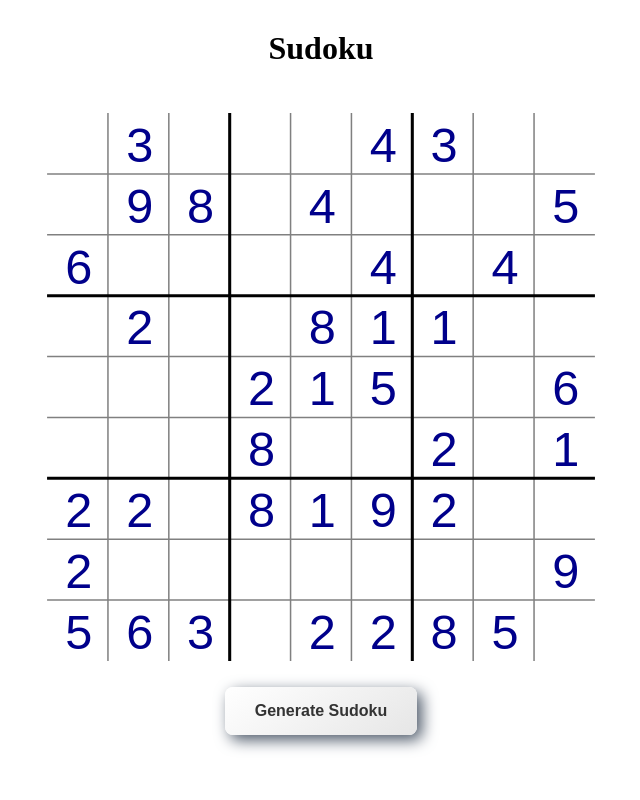
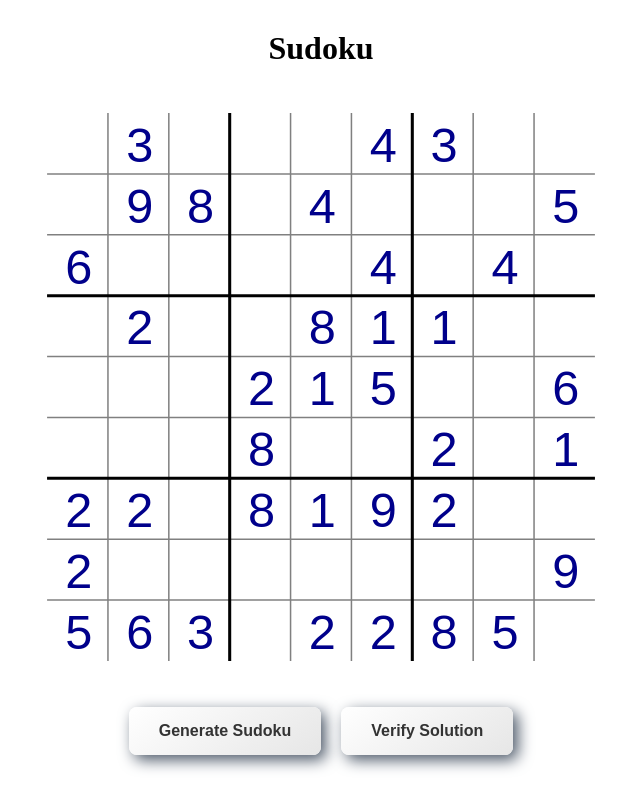
Before and after one commit to PhilippSchoen/sudoku-generator, an Angular app: page / in a window 1280 px wide. Shown: the whole page, without its empty margins (319-959 px from the left). Built offline with nearby package versions, Linux system fonts and the light colour scheme.

Commit message:
Added button for verifying solution

```diff
--- a/src/app/app.component.html
+++ b/src/app/app.component.html
@@ -28,7 +28,12 @@
     <!--  Highlighted Cell-->
     <rect *ngIf="markedCell" [attr.x]="markedCell.x * 10" [attr.y]="markedCell.y * 10" width="10" height="10" fill="rgba(0, 0, 0, 0)" stroke="turquoise" stroke-width="0.5" style="cursor: pointer" (click)="markedCell = undefined"></rect>
   </svg>
-  <div class="content">
-    <button class="modern-button" (click)="generateSudoku()">Generate Sudoku</button>
+  <div class="button-section">
+    <div >
+      <button class="modern-button" (click)="generateSudoku()">Generate Sudoku</button>
+    </div>
+    <div >
+      <button class="modern-button" (click)="verifySolution()">Verify Solution</button>
+    </div>
   </div>
 </div>
--- a/src/app/app.component.scss
+++ b/src/app/app.component.scss
@@ -12,11 +12,12 @@
   margin-bottom: 40px;
 }
 
-.content {
+.button-section {
   display: flex;
   justify-content: center;
   align-items: center;
-  margin: 0;
+  gap: 20px;
+  margin-top: 20px;
 }
 
 .modern-button {
--- a/src/app/app.component.ts
+++ b/src/app/app.component.ts
@@ -49,6 +49,10 @@ export class AppComponent {
     }
   }
 
+  verifySolution() {
+    return true;
+  }
+
   markCell(x: number, y: number) {
     this.markedCell = {x, y};
   }
```
